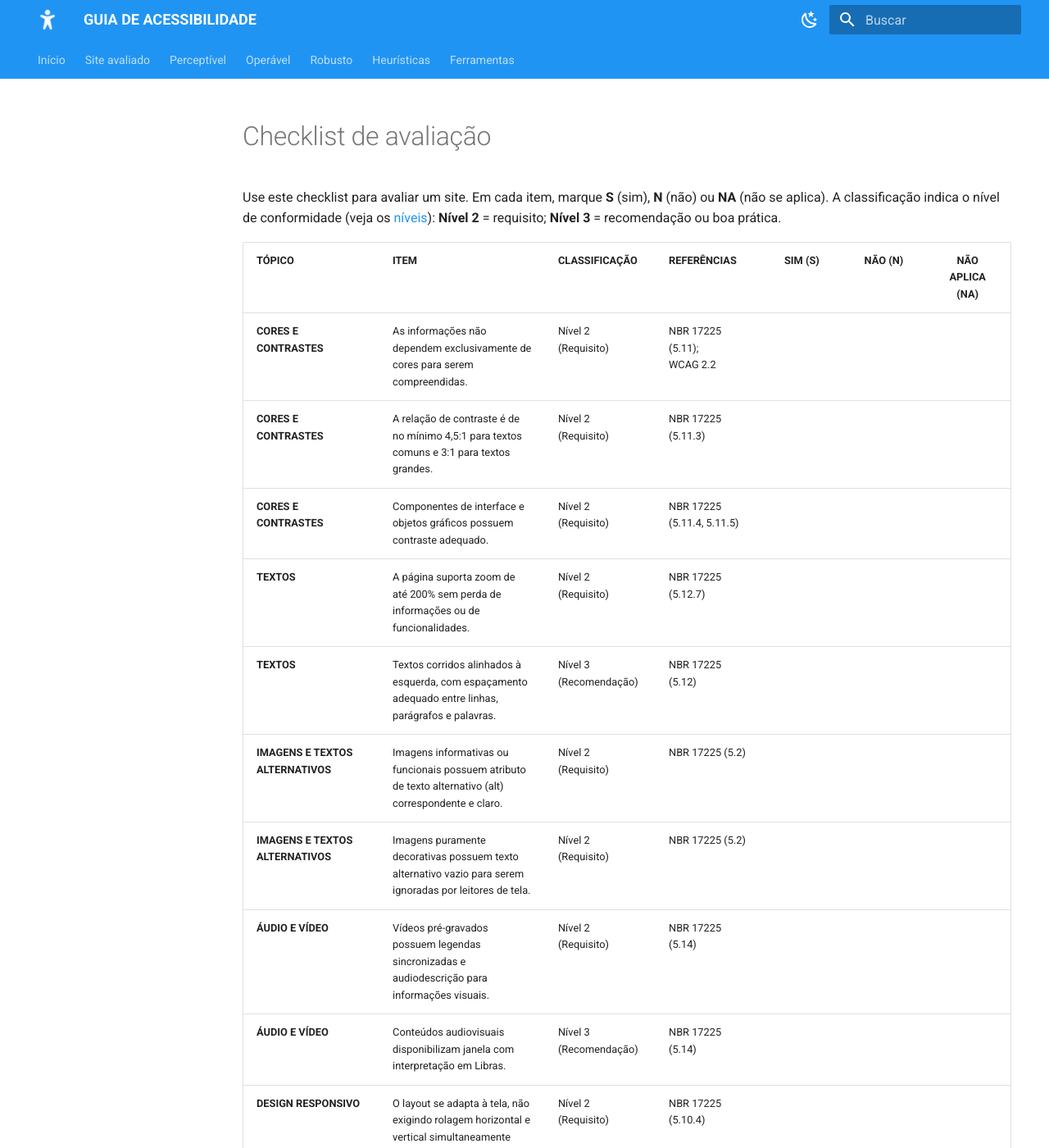
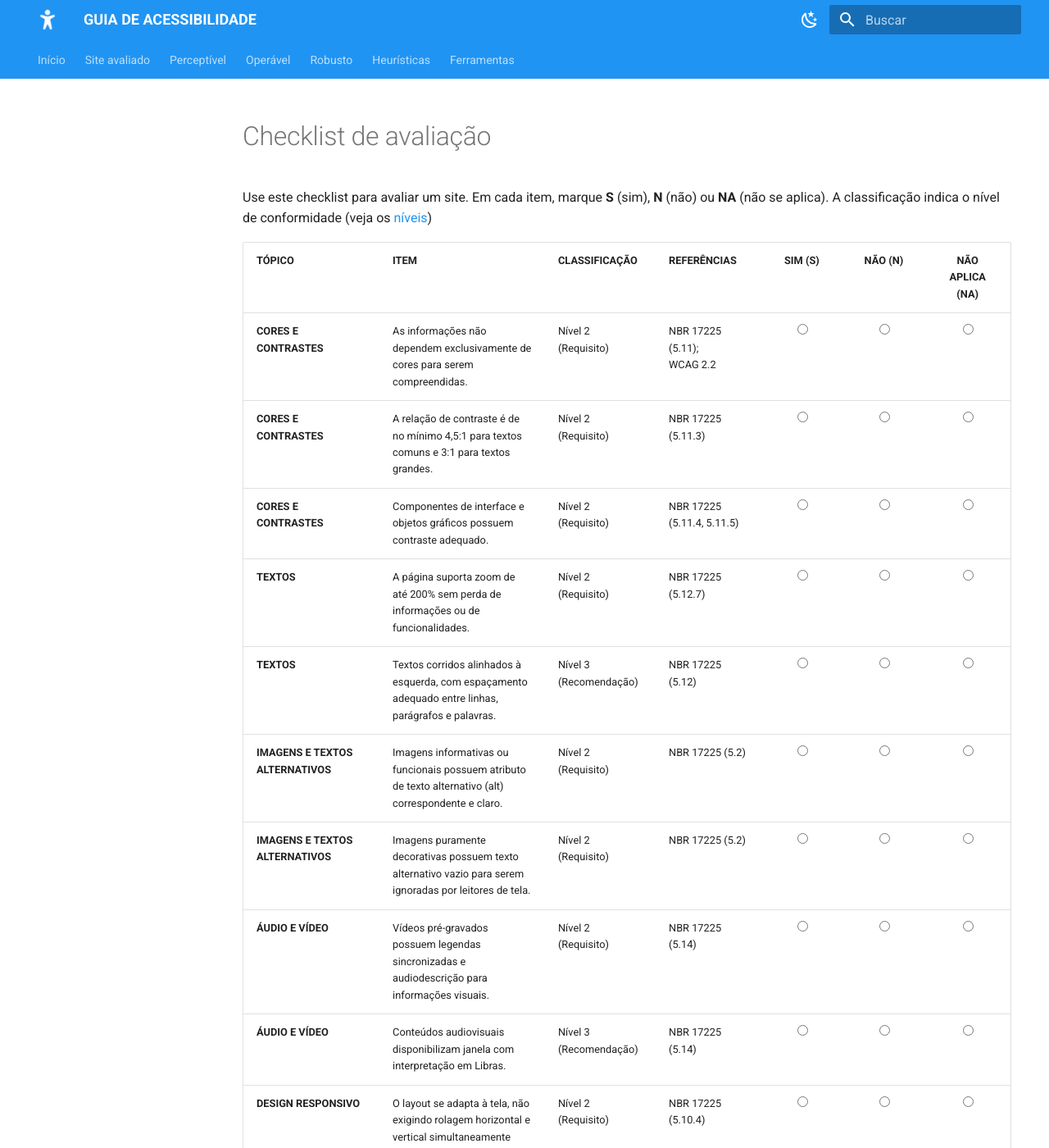
Before and after one commit to UnB-IHC/IHC_2026.2_Grupo06, an MkDocs documentation site: the page built from docs/guia_acessibilidade/checklist.md, in a window 1280 px wide and 1400 px high. Shown: the whole window at 82% size. Built offline with MkDocs 1.6.1 and Material for MkDocs 9.7.7, drawn with Linux system fonts in a browser that asks for light colours.

Commit message:
:bug: fix: corrige checklist

```diff
--- a/docs/guia_acessibilidade/checklist.md
+++ b/docs/guia_acessibilidade/checklist.md
@@ -1,48 +1,48 @@
 # Checklist de avaliação
 
-Use este checklist para avaliar um site. Em cada item, marque **S** (sim), **N** (não) ou **NA** (não se aplica). A classificação indica o nível de conformidade (veja os [níveis](introducao.md#niveis-de-conformidade)): **Nível 2** = requisito; **Nível 3** = recomendação ou boa prática.
+Use este checklist para avaliar um site. Em cada item, marque **S** (sim), **N** (não) ou **NA** (não se aplica). A classificação indica o nível de conformidade (veja os [níveis](introducao.md#niveis-de-conformidade))
 
 | TÓPICO | ITEM | CLASSIFICAÇÃO | REFERÊNCIAS | SIM (S) | NÃO (N) | NÃO APLICA (NA) |
 | :--- | :--- | :--- | :--- | :---: | :---: | :---: |
-| **CORES E CONTRASTES** | As informações não dependem exclusivamente de cores para serem compreendidas. | Nível 2 (Requisito) | NBR 17225 (5.11);<br>WCAG 2.2 | | | |
-| **CORES E CONTRASTES** | A relação de contraste é de no mínimo 4,5:1 para textos comuns e 3:1 para textos grandes. | Nível 2 (Requisito) | NBR 17225 (5.11.3) | | | |
-| **CORES E CONTRASTES** | Componentes de interface e objetos gráficos possuem contraste adequado. | Nível 2 (Requisito) | NBR 17225 (5.11.4, 5.11.5) | | | |
-| **TEXTOS** | A página suporta zoom de até 200% sem perda de informações ou de funcionalidades. | Nível 2 (Requisito) | NBR 17225 (5.12.7) | | | |
-| **TEXTOS** | Textos corridos alinhados à esquerda, com espaçamento adequado entre linhas, parágrafos e palavras. | Nível 3 (Recomendação) | NBR 17225 (5.12) | | | |
-| **IMAGENS E TEXTOS ALTERNATIVOS** | Imagens informativas ou funcionais possuem atributo de texto alternativo (alt) correspondente e claro. | Nível 2 (Requisito) | NBR 17225 (5.2) | | | |
-| **IMAGENS E TEXTOS ALTERNATIVOS** | Imagens puramente decorativas possuem texto alternativo vazio para serem ignoradas por leitores de tela. | Nível 2 (Requisito) | NBR 17225 (5.2) | | | |
-| **ÁUDIO E VÍDEO** | Vídeos pré-gravados possuem legendas sincronizadas e audiodescrição para informações visuais. | Nível 2 (Requisito) | NBR 17225 (5.14) | | | |
-| **ÁUDIO E VÍDEO** | Conteúdos audiovisuais disponibilizam janela com interpretação em Libras. | Nível 3 (Recomendação) | NBR 17225 (5.14) | | | |
-| **DESIGN RESPONSIVO** | O layout se adapta à tela, não exigindo rolagem horizontal e vertical simultaneamente para leitura. | Nível 2 (Requisito) | NBR 17225 (5.10.4) | | | |
-| **DESIGN RESPONSIVO** | A página não bloqueia o recurso de zoom nativo do navegador do usuário. | Nível 2 (Requisito) | NBR 17225 (5.13.5) | X | | |
-| **DESIGN RESPONSIVO** | O serviço garante acessibilidade universal, adaptando-se a diferentes telas e mantendo uma hierarquia estruturada. | Nível 2 (Requisito) | HGE05 | | | |
-| **TECLADO E FOCO** | A interface inteira pode ser navegada e operada exclusivamente pelo teclado, sem prender o foco do usuário. | Nível 2 (Requisito) | NBR 17225 (5.1.6, 5.1.12, 5.1.13);<br>WCAG (2.1.1, 2.1.2) | | | |
-| **TECLADO E FOCO** | O elemento focado não fica totalmente escondido por banners, chats ou cabeçalhos fixos sobrepostos. | Nível 2 (Requisito) | NBR 17225 (5.1.3);<br>WCAG (2.4.11) | | | |
-| **TECLADO E FOCO** | O elemento que está focado pelo teclado possui um indicador visual visível e nítido. | Nível 2 (Requisito) | NBR 17225 (5.1.1);<br>WCAG (2.4.7) | | | |
-| **TECLADO E FOCO** | Há um link acessível via teclado para "pular conteúdo" e ir direto ao conteúdo principal. | Nível 2 (Requisito) | NBR 17225 (5.7.12);<br>WCAG (2.4.1);<br>Guia UK (p. 27) | |  | |
-| **LINKS E NAVEGAÇÃO** | O texto do link identifica seu destino ou função (evitando textos genéricos como "clique aqui"). | Nível 2 (Requisito) | NBR 17225 (5.7.4);<br>WCAG (2.4.4);<br>Guia UK (p. 27, 44, 52) | | | |
-| **LINKS E NAVEGAÇÃO** | O site possui mecanismos consistentes de navegação. | Nível 2 (Requisito) | NBR 17225 (5.7.13, 5.7.15);<br>WCAG (2.4.5, 3.2.3);<br>Guia UK (p. 29);<br>HN4;<br>HGE05 | | | |
-| **BOTÕES E CLIQUES** | Botões (executam ação) e links (navegação) são usados semanticamente e para suas funções corretas. | Nível 2 (Requisito) | NBR 17225 (5.7.2, 5.8.2);<br>Guia UK (p. 26) | | | |
-| **BOTÕES E CLIQUES** | A área de clique (alvo) possui tamanho mínimo de 24x24 pixels CSS. | Nível 2 (Requisito) | NBR 17225 (5.8.7);<br>WCAG (2.5.8);<br>Guia UK (p. 44) | | | |
-| **BOTÕES E CLIQUES** | Funções de arrastar e gestos complexos possuem alternativas de clique simples. | Nível 2 (Requisito) | NBR 17225 (5.8.12, 5.8.13);<br>WCAG (2.5.1, 2.5.7) | | | |
-| **BOTÕES E CLIQUES** | A área de clique possui tamanho expandido de 44x44 ou 48x48 pixels CSS. | Nível 3 (Recomendação) | NBR 17225 (5.8.6);<br>WCAG (2.5.5);<br>Guia UK (p. 36) | | | |
-| **ANIMAÇÕES** | Nenhum elemento da interface pisca mais do que 3 vezes por segundo (prevenção de convulsões). | Nível 2 (Requisito) | NBR 17225 (5.15.4);<br>WCAG (2.3.1);<br>Guia UK (p. 45) | | | |
-| **ANIMAÇÕES** | Animações automáticas que duram mais de 5s possuem controles de pausa. | Nível 2 (Requisito) | NBR 17225 (5.15.1);<br>WCAG (2.2.2);<br>Guia UK (p. 35) | | | |
-| **TEMPO** | O usuário consegue desligar, ajustar ou estender o tempo em limites de sessão ou de preenchimento. | Nível 2 (Requisito) | NBR 17225 (5.16.2);<br>WCAG (2.2.1);<br>Guia UK (p. 9-10) | | | |
-| **FORMULÁRIOS E ERROS** | Erros de preenchimento são identificados em formato de texto, associados ao campo e com sugestão de correção. | Nível 2 (Requisito) | NBR 17225 (5.9.9, 5.9.10);<br>WCAG (3.3.1, 3.3.3);<br>Guia UK (p. 30);<br>HN1;<br>HGE02 | | | |
-| **FORMULÁRIOS E ERROS** | O usuário pode revisar, reverter e confirmar as informações inseridas antes da submissão de dados importantes. | Nível 2 (Requisito) | NBR 17225 (5.9.11, 5.9.12);<br>WCAG (3.3.4);<br>Guia UK (p. 30) | | | |
-| **FORMULÁRIOS E ERROS** | Não ocorrem aberturas de novas abas ou submissões de dados sem o aviso ou ação explícita do usuário. | Nível 2 (Requisito) | WCAG (3.2.1, 3.2.2) | | | |
-| **FORMULÁRIOS E ERROS** | O design antecipa, previne a ocorrência de erros e oferece caminhos claros de recuperação. | Nível 2 (Requisito) | HN (5, 9);<br>HGE02 | | | |
-| **LINGUAGEM E CONTEÚDO** | O idioma principal do site está corretamente definido na estrutura do código. | Nível 2 (Requisito) | NBR 17225 (5.13.2);<br>WCAG (3.1.1) | | | |
-| **LINGUAGEM E CONTEÚDO** | Jargões e siglas são explicados e há alternativas para linguagem complexa (resumos ou símbolos). | Nível 3 (Recomendação) | WCAG (3.1.3, 3.1.4, 3.1.5);<br>HGE (02, 03);<br>HN2 | | | |
-| **CODIFICAÇÃO E SEMÂNTICA** | O código faz o uso correto de HTML semântico (elementos nativos) ou compensa com marcações WAI-ARIA. | Nível 2 (Requisito) | NBR 17225 (5.13.7);<br>WCAG (4.1.2);<br>Guia UK (p. 25, 60) | |  | |
-| **CODIFICAÇÃO E SEMÂNTICA** | Mudanças de status são informadas ao leitor de tela sem a necessidade de mudar o foco atual do teclado. | Nível 2 (Requisito) | WCAG (4.1.3) | |  | |
-| **CABEÇALHOS E LISTAS** | Regiões e listas estão estruturadas com a marcação de código adequada. | Nível 2 (Requisito) | WCAG (1.3.1);<br>Guia UK (p. 27, 58) | | | |
-| **CABEÇALHOS E LISTAS** | A hierarquia de cabeçalhos é mantida em ordem lógica (H1 único, seguindo para H2, H3), sem pular níveis. | Nível 3 (Recomendação) | WCAG (1.3.1, 2.4.6);<br>Guia UK (p. 34) | | | |
-| **CABEÇALHOS E LISTAS** | Tabelas são utilizadas estritamente para apresentar dados relacionais e não para estruturar o leiaute da página. | Nível 2 (Requisito) | WCAG (1.3.1);<br>Guia UK (p. 34) | |  | |
-| **SEGURANÇA E PRIVACIDADE** | Garantia de segurança e privacidade da informação dos usuários e sessões. | Nível 2 (Requisito) | HGE01, HN3 |  | | |
-| **RECONHECIMENTO E ACESSIBILIDADE VISUAL** | As opções, ações e informações importantes estão visíveis, priorizando o reconhecimento e bom contraste. | Nível 2 (Requisito) | HN6, HN8, HGE03, HGE05 |  | | |
-| **EFICIÊNCIA, FLEXIBILIDADE E AJUDA** | A interface oferece eficiência de uso, fluxos ágeis e recursos completos de ajuda e suporte. | Nível 3 (Recomendação) | HN7, HN10, HGE02, HGE03 | |  | |
+| **CORES E CONTRASTES** | As informações não dependem exclusivamente de cores para serem compreendidas. | Nível 2 (Requisito) | NBR 17225 (5.11);<br>WCAG 2.2 | <input type="radio" name="item_1"> | <input type="radio" name="item_1"> | <input type="radio" name="item_1"> |
+| **CORES E CONTRASTES** | A relação de contraste é de no mínimo 4,5:1 para textos comuns e 3:1 para textos grandes. | Nível 2 (Requisito) | NBR 17225 (5.11.3) | <input type="radio" name="item_2"> | <input type="radio" name="item_2"> | <input type="radio" name="item_2"> |
+| **CORES E CONTRASTES** | Componentes de interface e objetos gráficos possuem contraste adequado. | Nível 2 (Requisito) | NBR 17225 (5.11.4, 5.11.5) | <input type="radio" name="item_3"> | <input type="radio" name="item_3"> | <input type="radio" name="item_3"> |
+| **TEXTOS** | A página suporta zoom de até 200% sem perda de informações ou de funcionalidades. | Nível 2 (Requisito) | NBR 17225 (5.12.7) | <input type="radio" name="item_4"> | <input type="radio" name="item_4"> | <input type="radio" name="item_4"> |
+| **TEXTOS** | Textos corridos alinhados à esquerda, com espaçamento adequado entre linhas, parágrafos e palavras. | Nível 3 (Recomendação) | NBR 17225 (5.12) | <input type="radio" name="item_5"> | <input type="radio" name="item_5"> | <input type="radio" name="item_5"> |
+| **IMAGENS E TEXTOS ALTERNATIVOS** | Imagens informativas ou funcionais possuem atributo de texto alternativo (alt) correspondente e claro. | Nível 2 (Requisito) | NBR 17225 (5.2) | <input type="radio" name="item_6"> | <input type="radio" name="item_6"> | <input type="radio" name="item_6"> |
+| **IMAGENS E TEXTOS ALTERNATIVOS** | Imagens puramente decorativas possuem texto alternativo vazio para serem ignoradas por leitores de tela. | Nível 2 (Requisito) | NBR 17225 (5.2) | <input type="radio" name="item_7"> | <input type="radio" name="item_7"> | <input type="radio" name="item_7"> |
+| **ÁUDIO E VÍDEO** | Vídeos pré-gravados possuem legendas sincronizadas e audiodescrição para informações visuais. | Nível 2 (Requisito) | NBR 17225 (5.14) | <input type="radio" name="item_8"> | <input type="radio" name="item_8"> | <input type="radio" name="item_8"> |
+| **ÁUDIO E VÍDEO** | Conteúdos audiovisuais disponibilizam janela com interpretação em Libras. | Nível 3 (Recomendação) | NBR 17225 (5.14) | <input type="radio" name="item_9"> | <input type="radio" name="item_9"> | <input type="radio" name="item_9"> |
+| **DESIGN RESPONSIVO** | O layout se adapta à tela, não exigindo rolagem horizontal e vertical simultaneamente para leitura. | Nível 2 (Requisito) | NBR 17225 (5.10.4) | <input type="radio" name="item_10"> | <input type="radio" name="item_10"> | <input type="radio" name="item_10"> |
+| **DESIGN RESPONSIVO** | A página não bloqueia o recurso de zoom nativo do navegador do usuário. | Nível 2 (Requisito) | NBR 17225 (5.13.5) | <input type="radio" name="item_11"> | <input type="radio" name="item_12"> | <input type="radio" name="item_12"> | <input type="radio" |
+| **DESIGN RESPONSIVO** | O serviço garante acessibilidade universal, adaptando-se a diferentes telas e mantendo uma hierarquia estruturada. | Nível 2 (Requisito) | HGE05 | <input type="radio" name="item_12"> | <input type="radio" name="item_12"> | <input type="radio" name="item_12"> |
+| **TECLADO E FOCO** | A interface inteira pode ser navegada e operada exclusivamente pelo teclado, sem prender o foco do usuário. | Nível 2 (Requisito) | NBR 17225 (5.1.6, 5.1.12, 5.1.13);<br>WCAG (2.1.1, 2.1.2) | <input type="radio" name="item_13"> | <input type="radio" name="item_13"> | <input type="radio" name="item_13"> |
+| **TECLADO E FOCO** | O elemento focado não fica totalmente escondido por banners, chats ou cabeçalhos fixos sobrepostos. | Nível 2 (Requisito) | NBR 17225 (5.1.3);<br>WCAG (2.4.11) | <input type="radio" name="item_14"> | <input type="radio" name="item_14"> | <input type="radio" name="item_14"> |
+| **TECLADO E FOCO** | O elemento que está focado pelo teclado possui um indicador visual visível e nítido. | Nível 2 (Requisito) | NBR 17225 (5.1.1);<br>WCAG (2.4.7) | <input type="radio" name="item_15"> | <input type="radio" name="item_15"> | <input type="radio" name="item_15"> |
+| **TECLADO E FOCO** | Há um link acessível via teclado para "pular conteúdo" e ir direto ao conteúdo principal. | Nível 2 (Requisito) | NBR 17225 (5.7.12);<br>WCAG (2.4.1);<br>Guia UK (p. 27) | <input type="radio" name="item_16"> | <input type="radio" name="item_16"> | <input type="radio" name="item_16"> |
+| **LINKS E NAVEGAÇÃO** | O texto do link identifica seu destino ou função (evitando textos genéricos como "clique aqui"). | Nível 2 (Requisito) | NBR 17225 (5.7.4);<br>WCAG (2.4.4);<br>Guia UK (p. 27, 44, 52) | <input type="radio" name="item_17"> | <input type="radio" name="item_17"> | <input type="radio" name="item_17"> |
+| **LINKS E NAVEGAÇÃO** | O site possui mecanismos consistentes de navegação. | Nível 2 (Requisito) | NBR 17225 (5.7.13, 5.7.15);<br>WCAG (2.4.5, 3.2.3);<br>Guia UK (p. 29);<br>HN4;<br>HGE05 | <input type="radio" name="item_18"> | <input type="radio" name="item_18"> | <input type="radio" name="item_18"> |
+| **BOTÕES E CLIQUES** | Botões (executam ação) e links (navegação) são usados semanticamente e para suas funções corretas. | Nível 2 (Requisito) | NBR 17225 (5.7.2, 5.8.2);<br>Guia UK (p. 26) | <input type="radio" name="item_19"> | <input type="radio" name="item_19"> | <input type="radio" name="item_19"> |
+| **BOTÕES E CLIQUES** | A área de clique (alvo) possui tamanho mínimo de 24x24 pixels CSS. | Nível 2 (Requisito) | NBR 17225 (5.8.7);<br>WCAG (2.5.8);<br>Guia UK (p. 44) | <input type="radio" name="item_20"> | <input type="radio" name="item_20"> | <input type="radio" name="item_20"> |
+| **BOTÕES E CLIQUES** | Funções de arrastar e gestos complexos possuem alternativas de clique simples. | Nível 2 (Requisito) | NBR 17225 (5.8.12, 5.8.13);<br>WCAG (2.5.1, 2.5.7) | <input type="radio" name="item_21"> | <input type="radio" name="item_21"> | <input type="radio" name="item_21"> |
+| **BOTÕES E CLIQUES** | A área de clique possui tamanho expandido de 44x44 ou 48x48 pixels CSS. | Nível 3 (Recomendação) | NBR 17225 (5.8.6);<br>WCAG (2.5.5);<br>Guia UK (p. 36) | <input type="radio" name="item_22"> | <input type="radio" name="item_22"> | <input type="radio" name="item_22"> |
+| **ANIMAÇÕES** | Nenhum elemento da interface pisca mais do que 3 vezes por segundo (prevenção de convulsões). | Nível 2 (Requisito) | NBR 17225 (5.15.4);<br>WCAG (2.3.1);<br>Guia UK (p. 45) | <input type="radio" name="item_23"> | <input type="radio" name="item_23"> | <input type="radio" name="item_23"> |
+| **ANIMAÇÕES** | Animações automáticas que duram mais de 5s possuem controles de pausa. | Nível 2 (Requisito) | NBR 17225 (5.15.1);<br>WCAG (2.2.2);<br>Guia UK (p. 35) | <input type="radio" name="item_24"> | <input type="radio" name="item_24"> | <input type="radio" name="item_24"> |
+| **TEMPO** | O usuário consegue desligar, ajustar ou estender o tempo em limites de sessão ou de preenchimento. | Nível 2 (Requisito) | NBR 17225 (5.16.2);<br>WCAG (2.2.1);<br>Guia UK (p. 9-10) | <input type="radio" name="item_25"> | <input type="radio" name="item_25"> | <input type="radio" name="item_25"> |
+| **FORMULÁRIOS E ERROS** | Erros de preenchimento são identificados em formato de texto, associados ao campo e com sugestão de correção. | Nível 2 (Requisito) | NBR 17225 (5.9.9, 5.9.10);<br>WCAG (3.3.1, 3.3.3);<br>Guia UK (p. 30);<br>HN1;<br>HGE02 | <input type="radio" name="item_26"> | <input type="radio" name="item_26"> | <input type="radio" name="item_26"> |
+| **FORMULÁRIOS E ERROS** | O usuário pode revisar, reverter e confirmar as informações inseridas antes da submissão de dados importantes. | Nível 2 (Requisito) | NBR 17225 (5.9.11, 5.9.12);<br>WCAG (3.3.4);<br>Guia UK (p. 30) | <input type="radio" name="item_27"> | <input type="radio" name="item_27"> | <input type="radio" name="item_27"> |
+| **FORMULÁRIOS E ERROS** | Não ocorrem aberturas de novas abas ou submissões de dados sem o aviso ou ação explícita do usuário. | Nível 2 (Requisito) | WCAG (3.2.1, 3.2.2) | <input type="radio" name="item_28"> | <input type="radio" name="item_28"> | <input type="radio" name="item_28"> |
+| **FORMULÁRIOS E ERROS** | O design antecipa, previne a ocorrência de erros e oferece caminhos claros de recuperação. | Nível 2 (Requisito) | HN (5, 9);<br>HGE02 | <input type="radio" name="item_29"> | <input type="radio" name="item_29"> | <input type="radio" name="item_29"> |
+| **LINGUAGEM E CONTEÚDO** | O idioma principal do site está corretamente definido na estrutura do código. | Nível 2 (Requisito) | NBR 17225 (5.13.2);<br>WCAG (3.1.1) | <input type="radio" name="item_30"> | <input type="radio" name="item_30"> | <input type="radio" name="item_30"> |
+| **LINGUAGEM E CONTEÚDO** | Jargões e siglas são explicados e há alternativas para linguagem complexa (resumos ou símbolos). | Nível 3 (Recomendação) | WCAG (3.1.3, 3.1.4, 3.1.5);<br>HGE (02, 03);<br>HN2 | <input type="radio" name="item_31"> | <input type="radio" name="item_31"> | <input type="radio" name="item_31"> |
+| **CODIFICAÇÃO E SEMÂNTICA** | O código faz o uso correto de HTML semântico (elementos nativos) ou compensa com marcações WAI-ARIA. | Nível 2 (Requisito) | NBR 17225 (5.13.7);<br>WCAG (4.1.2);<br>Guia UK (p. 25, 60) | <input type="radio" name="item_32"> | <input type="radio" name="item_32"> | <input type="radio" name="item_32"> |
+| **CODIFICAÇÃO E SEMÂNTICA** | Mudanças de status são informadas ao leitor de tela sem a necessidade de mudar o foco atual do teclado. | Nível 2 (Requisito) | WCAG (4.1.3) | <input type="radio" name="item_33"> | <input type="radio" name="item_33"> | <input type="radio" name="item_33"> |
+| **CABEÇALHOS E LISTAS** | Regiões e listas estão estruturadas com a marcação de código adequada. | Nível 2 (Requisito) | WCAG (1.3.1);<br>Guia UK (p. 27, 58) | <input type="radio" name="item_34"> | <input type="radio" name="item_34"> | <input type="radio" name="item_34"> |
+| **CABEÇALHOS E LISTAS** | A hierarquia de cabeçalhos é mantida em ordem lógica (H1 único, seguindo para H2, H3), sem pular níveis. | Nível 3 (Recomendação) | WCAG (1.3.1, 2.4.6);<br>Guia UK (p. 34) | <input type="radio" name="item_35"> | <input type="radio" name="item_35"> | <input type="radio" name="item_35"> |
+| **CABEÇALHOS E LISTAS** | Tabelas são utilizadas estritamente para apresentar dados relacionais e não para estruturar o leiaute da página. | Nível 2 (Requisito) | WCAG (1.3.1);<br>Guia UK (p. 34) | <input type="radio" name="item_36"> | <input type="radio" name="item_36"> | <input type="radio" name="item_36"> |
+| **SEGURANÇA E PRIVACIDADE** | Garantia de segurança e privacidade da informação dos usuários e sessões. | Nível 2 (Requisito) | HGE01, HN3 | <input type="radio" name="item_37"> | <input type="radio" name="item_37"> | <input type="radio" name="item_37"> |
+| **RECONHECIMENTO E ACESSIBILIDADE VISUAL** | As opções, ações e informações importantes estão visíveis, priorizando o reconhecimento e bom contraste. | Nível 2 (Requisito) | HN6, HN8, HGE03, HGE05 | <input type="radio" name="item_38"> | <input type="radio" name="item_38"> | <input type="radio" name="item_38"> |
+| **EFICIÊNCIA, FLEXIBILIDADE E AJUDA** | A interface oferece eficiência de uso, fluxos ágeis e recursos completos de ajuda e suporte. | Nível 3 (Recomendação) | HN7, HN10, HGE02, HGE03 | <input type="radio" name="item_39"> | <input type="radio" name="item_39"> | <input type="radio" name="item_39"> |
 
 ## Referências
 Para consultar as normas, diretrizes e materiais utilizados neste princípio, acesse a página de [Acesse as referências bibliográficas](referencias.md).
```
Also changed, not shown: docs/sobre_o_site/resultados_checklist.md (+3 -3 lines).
